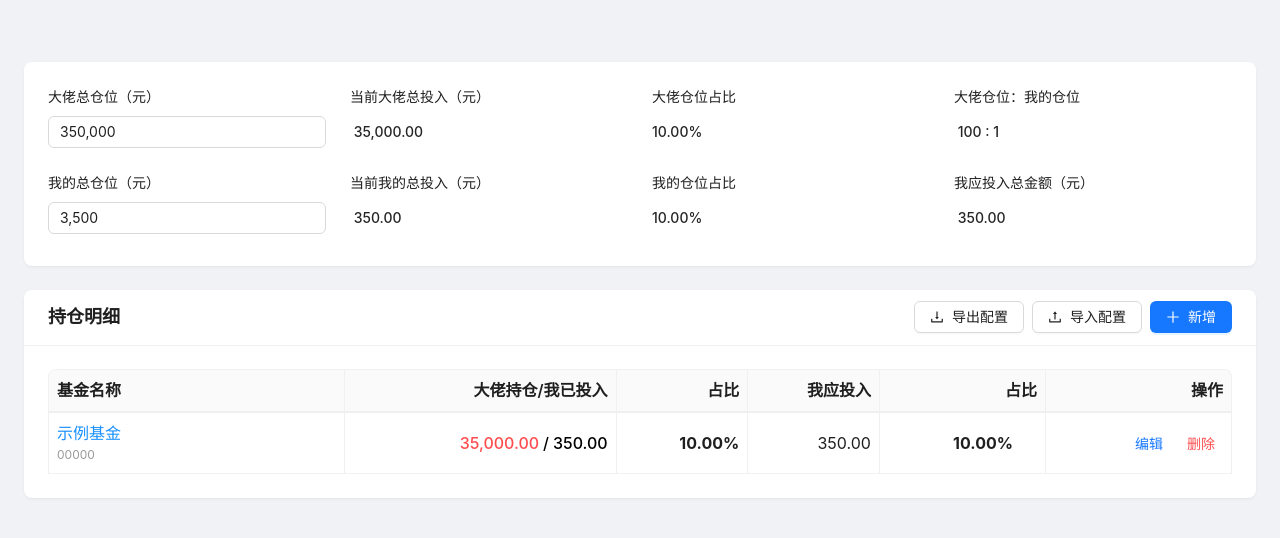
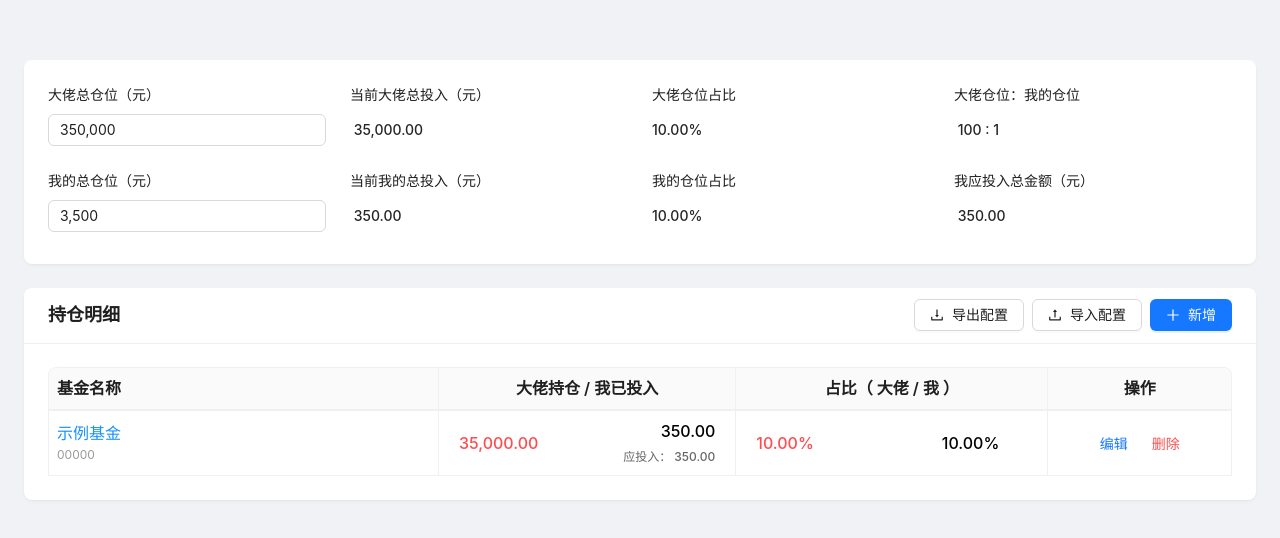
Before and after one commit to CoKoii/YJJSQ, a Vue app: page / in a window 1280 px wide. Shown: the part 120-658 px from the top of the page. Built offline with nearby package versions, Linux system fonts and the light colour scheme.

Commit message:
更新持仓金额显示逻辑，合并大佬持仓与我已投入金额为一列，优化样式以提升可读性

```diff
--- a/src/components/HoldingsTable.vue
+++ b/src/components/HoldingsTable.vue
@@ -46,40 +46,32 @@
             </div>
           </template>
 
-          <!-- 大佬持仓金额 / 我已投入 -->
+          <!-- 大佬持仓金额 / 我已投入 / 我应投入 -->
           <template v-else-if="column.key === 'combinedAmount'">
-            <span class="amount-combined">
+            <div class="amount-combined">
               <span class="amount-combined__boss">{{ formatMoney(record.bossAmount) }}</span>
-              <span class="amount-combined__separator">/</span>
-              <span class="amount-combined__me">{{ formatMoney(record.myActualAmount) }}</span>
-            </span>
+              <span class="amount-combined__me">
+                <span class="amount-combined__me-actual">{{
+                  formatMoney(record.myActualAmount)
+                }}</span>
+                <span class="amount-combined__me-should">{{
+                  '应投入：' + formatMoney(getShouldInvest(record.bossAmount))
+                }}</span>
+              </span>
+            </div>
           </template>
 
-          <!-- 占比 -->
-          <template v-else-if="column.key === 'ratio'">
-            <span style="font-weight: bold">{{ getBossRatio(record.bossAmount) }}%</span>
-          </template>
-
-          <!-- 我应投入 -->
-          <template v-else-if="column.key === 'shouldInvest'">
-            <span>{{ formatMoney(getShouldInvest(record.bossAmount)) }}</span>
-          </template>
-
-          <!-- 我的投入占比 -->
-          <template v-else-if="column.key === 'myRatio'">
-            <span
-              style="
-                font-weight: bold;
-                display: flex;
-                align-items: center;
-                justify-content: flex-end;
-              "
-            >
-              <span>{{ getMyRatio(record.myActualAmount) }}%</span>
-              <span class="ratio-symbol" :style="{ color: getRatioComparisonColor(record) }">
-                {{ getRatioComparisonSymbol(record) || '\u00A0' }}
+          <!-- 占比（大佬 / 我） -->
+          <template v-else-if="column.key === 'combinedRatio'">
+            <div class="ratio-combined">
+              <span class="ratio-combined__boss">{{ formatPercent(getBossRatio(record.bossAmount)) }}%</span>
+              <span class="ratio-combined__me">
+                <span>{{ formatPercent(getMyRatio(record.myActualAmount)) }}%</span>
+                <span class="ratio-symbol" :style="{ color: getRatioComparisonColor(record) }">
+                  {{ getRatioComparisonSymbol(record) || '\u00A0' }}
+                </span>
               </span>
-            </span>
+            </div>
           </template>
 
           <!-- 操作 -->
@@ -183,37 +175,25 @@ const columns = [
   {
     title: '基金名称',
     key: 'name',
-    width: 180,
+    width: 240,
   },
   {
-    title: '大佬持仓/我已投入',
+    title: '大佬持仓 / 我已投入',
     key: 'combinedAmount',
-    width: 140,
-    align: 'right',
+    width: 180,
+    align: 'center',
   },
   {
-    title: '占比',
-    key: 'ratio',
-    width: 80,
-    align: 'right',
-  },
-  {
-    title: '我应投入',
-    key: 'shouldInvest',
-    width: 80,
-    align: 'right',
-  },
-  {
-    title: '占比',
-    key: 'myRatio',
-    width: 80,
-    align: 'right',
+    title: '占比（ 大佬 / 我 ）',
+    key: 'combinedRatio',
+    width: 180,
+    align: 'center',
   },
   {
     title: '操作',
     key: 'action',
     width: 60,
-    align: 'right',
+    align: 'center',
   },
 ]
 
@@ -226,17 +206,24 @@ const deletingRecord = ref(null)
 
 // 表单相关
 const formRef = ref()
-const formData = reactive({
+const defaultFormState = {
   name: '',
   code: '',
   bossAmount: null,
   myActualAmount: 0,
-})
+}
+
+const formData = reactive({ ...defaultFormState })
 
 const formRules = {
   code: [{ required: true, message: '请输入基金代码' }],
   name: [{ required: true, message: '请输入基金名称' }],
   bossAmount: [{ required: true, message: '请输入大佬持仓金额' }],
+}
+
+// 表单辅助
+function setFormData(partial = {}) {
+  Object.assign(formData, defaultFormState, partial)
 }
 
 // 格式化金额
@@ -245,10 +232,15 @@ function formatMoney(value) {
   return ` ${Number(value).toLocaleString('zh-CN', { minimumFractionDigits: 2, maximumFractionDigits: 2 })}`
 }
 
-// 计算大佬持仓占比
+function getRatio(amount, total) {
+  if (!total) return 0
+  const numericAmount = Number(amount)
+  if (!Number.isFinite(numericAmount)) return 0
+  return (numericAmount / total) * 100
+}
+
 function getBossRatio(amount) {
-  if (fundStore.bossTotal === 0) return '0.00'
-  return ((amount / fundStore.bossTotal) * 100).toFixed(2)
+  return getRatio(amount, fundStore.bossTotal)
 }
 
 // 计算我应投入的金额
@@ -258,35 +250,40 @@ function getShouldInvest(bossAmount) {
   return bossAmount * ratio
 }
 
-// 计算我的投入占比
 function getMyRatio(myAmount) {
-  if (fundStore.myTotal === 0) return '0.00'
-  return ((myAmount / fundStore.myTotal) * 100).toFixed(2)
+  return getRatio(myAmount, fundStore.myTotal)
+}
+
+function formatPercent(value) {
+  const numericValue = Number(value)
+  if (!Number.isFinite(numericValue)) return '0.00'
+  return numericValue.toFixed(2)
+}
+
+function compareRatios(record) {
+  const bossRatio = getBossRatio(record.bossAmount)
+  const myRatio = getMyRatio(record.myActualAmount)
+
+  if (myRatio > bossRatio) return 'higher'
+  if (myRatio < bossRatio) return 'lower'
+  return 'equal'
 }
 
 // 获取占比对比符号
 function getRatioComparisonSymbol(record) {
-  const bossRatio = parseFloat(getBossRatio(record.bossAmount))
-  const myRatio = parseFloat(getMyRatio(record.myActualAmount))
+  const comparison = compareRatios(record)
 
-  if (myRatio > bossRatio) {
-    return '↓'
-  } else if (myRatio < bossRatio) {
-    return '↑'
-  }
+  if (comparison === 'higher') return '↓'
+  if (comparison === 'lower') return '↑'
   return ''
 }
 
 // 获取占比对比符号的颜色
 function getRatioComparisonColor(record) {
-  const bossRatio = parseFloat(getBossRatio(record.bossAmount))
-  const myRatio = parseFloat(getMyRatio(record.myActualAmount))
+  const comparison = compareRatios(record)
 
-  if (myRatio > bossRatio) {
-    return '#52c41a' // 绿色，表示高于大佬占比
-  } else if (myRatio < bossRatio) {
-    return '#ff4d4f' // 红色，表示低于大佬占比
-  }
+  if (comparison === 'higher') return '#52c41a' // 绿色，表示高于大佬占比
+  if (comparison === 'lower') return '#ff4d4f' // 红色，表示低于大佬占比
   return '#d9d9d9' // 灰色，表示相等
 }
 
@@ -306,10 +303,8 @@ function showAddModal() {
 // 处理编辑
 function handleEdit(record) {
   editingRecord.value = record
-  formData.name = record.name
-  formData.code = record.code
-  formData.bossAmount = record.bossAmount
-  formData.myActualAmount = record.myActualAmount
+  const { name, code, bossAmount, myActualAmount } = record
+  setFormData({ name, code, bossAmount, myActualAmount })
   modalVisible.value = true
 }
 
@@ -331,10 +326,7 @@ function confirmDelete() {
 
 // 重置表单
 function resetForm() {
-  formData.name = ''
-  formData.code = ''
-  formData.bossAmount = null
-  formData.myActualAmount = 0
+  setFormData()
 }
 
 // 处理基金代码失焦事件
@@ -359,11 +351,12 @@ async function handleModalOk() {
     await formRef.value.validate()
     saving.value = true
 
+    const { name, code, bossAmount, myActualAmount } = formData
     const data = {
-      name: formData.name,
-      code: formData.code,
-      bossAmount: formData.bossAmount,
-      myActualAmount: formData.myActualAmount || 0,
+      name,
+      code,
+      bossAmount,
+      myActualAmount: myActualAmount || 0,
     }
 
     if (editingRecord.value) {
@@ -467,21 +460,6 @@ function handleImport(file) {
   box-shadow: -6px 0 6px -4px rgba(0, 0, 0, 0.15);
 }
 
-/* 占比对比符号样式 */
-.holdings-table :deep(.ratio-comparison) {
-  font-weight: bold;
-  font-size: 16px;
-  margin-left: 4px;
-}
-
-.holdings-table :deep(.ratio-comparison.higher) {
-  color: #52c41a;
-}
-
-.holdings-table :deep(.ratio-comparison.lower) {
-  color: #ff4d4f;
-}
-
 .holdings-table :deep(.ratio-symbol) {
   display: inline-block;
   width: 20px;
@@ -492,22 +470,69 @@ function handleImport(file) {
 }
 
 .amount-combined {
-  display: inline-flex;
-  align-items: baseline;
-  justify-content: flex-end;
+  display: flex;
+  justify-content: space-between;
+  align-items: center;
+  width: 100%;
   font-weight: 500;
+  gap: 8px;
+  padding: 0 12px;
+}
+
+.amount-combined__boss,
+.amount-combined__me {
+  flex: 1;
+  min-width: 0;
+  text-align: left;
 }
 
 .amount-combined__boss {
   color: #ff4d4f;
 }
 
-.amount-combined__separator {
-  margin: 0 4px;
+.amount-combined__me {
   color: #000;
+  display: inline-flex;
+  flex-direction: column;
+  align-items: flex-end;
+  gap: 4px;
 }
 
-.amount-combined__me {
+.amount-combined__me-actual {
+  color: inherit;
+}
+
+.amount-combined__me-should {
+  color: #666;
+  font-size: 12px;
+}
+
+.ratio-combined {
+  display: flex;
+  align-items: center;
+  justify-content: space-between;
+  width: 100%;
+  font-weight: 500;
+  gap: 8px;
+  padding: 0 12px;
+}
+
+.ratio-combined__boss,
+.ratio-combined__me {
+  flex: 1;
+  min-width: 0;
+  text-align: left;
+}
+
+.ratio-combined__boss {
+  color: #ff4d4f;
+}
+
+.ratio-combined__me {
   color: #000;
+  display: inline-flex;
+  justify-content: flex-end;
+  align-items: center;
+  gap: 4px;
 }
 </style>
```
